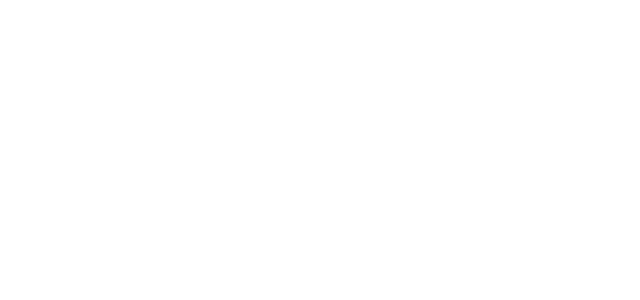
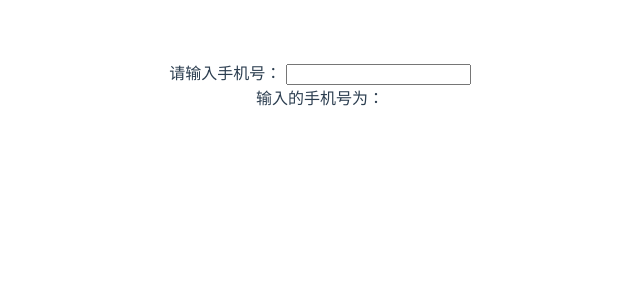
Before and after one commit to zhhgit/Vue_practice, a Vue app in the folder demo2_vue_project/demo2/: page /#/page7 in a window 1280 px wide. Shown: the top 300 px of the page, without its empty margins (320-960 px from the left). Built offline with nearby package versions, Linux system fonts and the light colour scheme.

Commit message:
demo2 v-model

```diff
--- /dev/null
+++ b/demo2_vue_project/demo2/src/components/Page7.vue
@@ -0,0 +1,23 @@
+<template>
+  <div>
+    <div>
+      请输入手机号：
+      <input type="text" v-model="mobile" />
+      <br />
+      输入的手机号为：
+      {{ mobile }}
+
+    </div>
+  </div>
+</template>
+
+<script>
+  export default {
+    name: 'page7',
+    data: function () {
+      return {
+        mobile: ''
+      }
+    }
+  }
+</script>
--- a/demo2_vue_project/demo2/src/router/index.js
+++ b/demo2_vue_project/demo2/src/router/index.js
@@ -6,6 +6,7 @@ import Page3 from '@/components/Page3'
 import Page4 from '@/components/Page4'
 import Page5 from '@/components/Page5'
 import Page6 from '@/components/Page6'
+import Page7 from '@/components/Page7'
 
 Vue.use(Router)
 
@@ -46,6 +47,12 @@ export default new Router({
       path: '/page6',
       name: 'Page6',
       component: Page6
+    },
+    // v-model
+    {
+      path: '/page7',
+      name: 'Page7',
+      component: Page7
     }
   ]
 })
```
